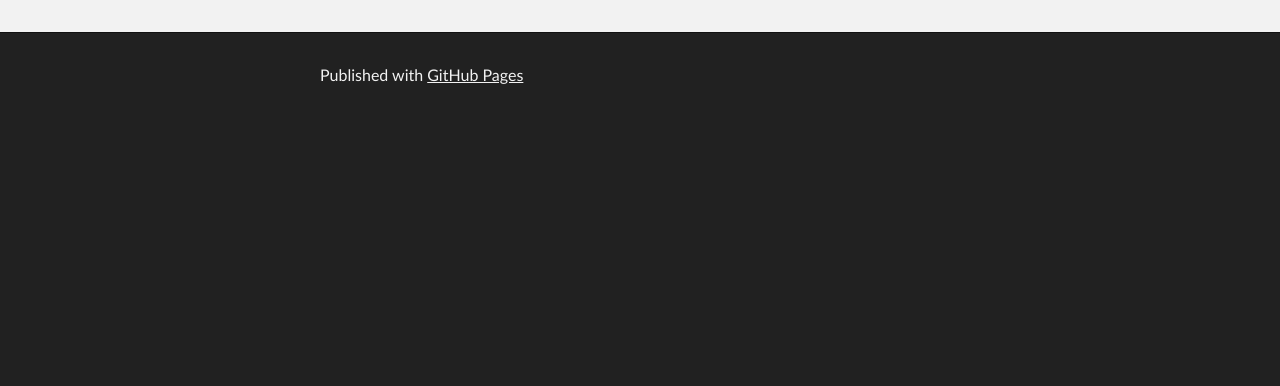
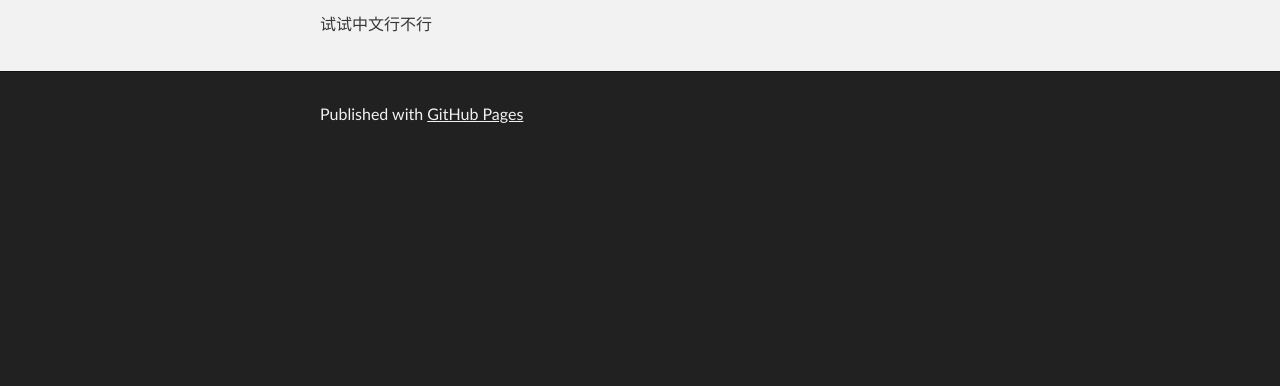
Before and after one commit to happyshenlj/happyshenlj.github.io, a plain HTML site: page index.html in a window 1280 px wide. Shown: the part 414-800 px from the top of the page. Drawn offline with Linux system fonts and the light colour scheme.

Commit message:
Update index.html

```diff
--- a/index.html
+++ b/index.html
@@ -31,6 +31,7 @@
 <a id="happyshenljgithubio" class="anchor" href="#happyshenljgithubio" aria-hidden="true"><span class="octicon octicon-link"></span></a>happyshenlj.github.io</h1>
 
 <p>this is my test</p>
+<p>试试中文行不行</p>
       </section>
     </div>
 
```
